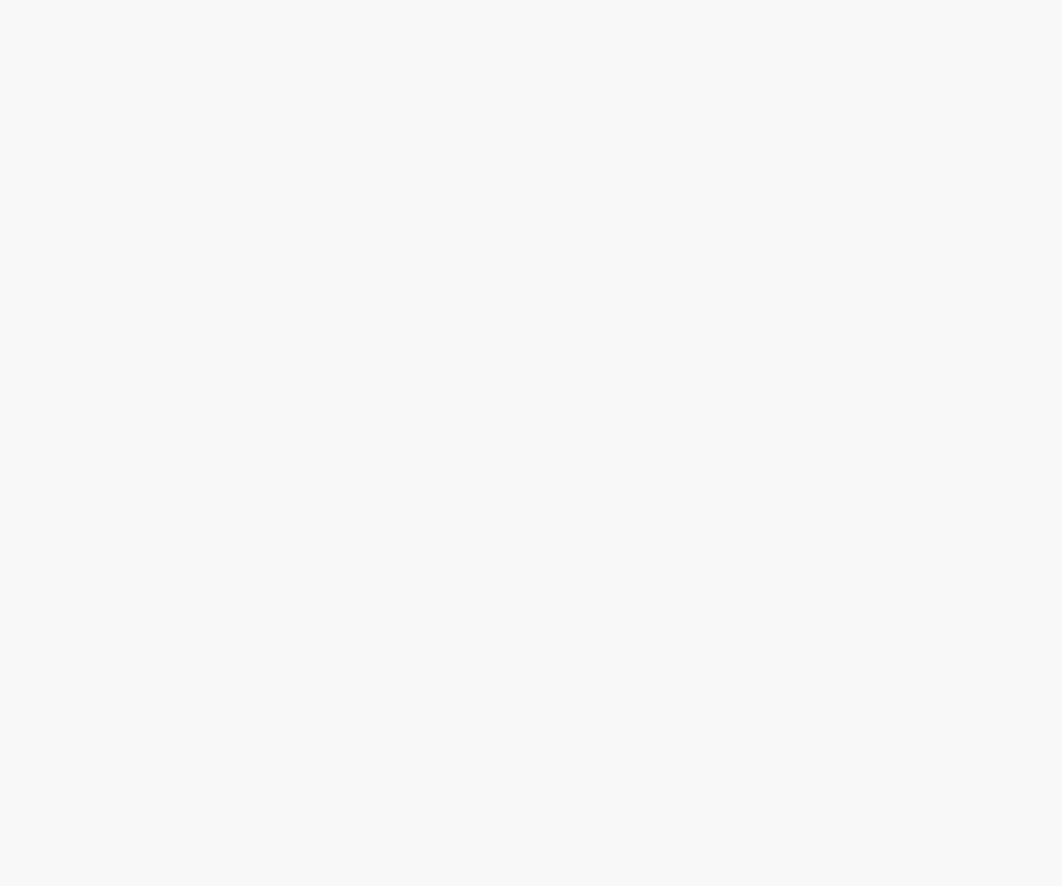
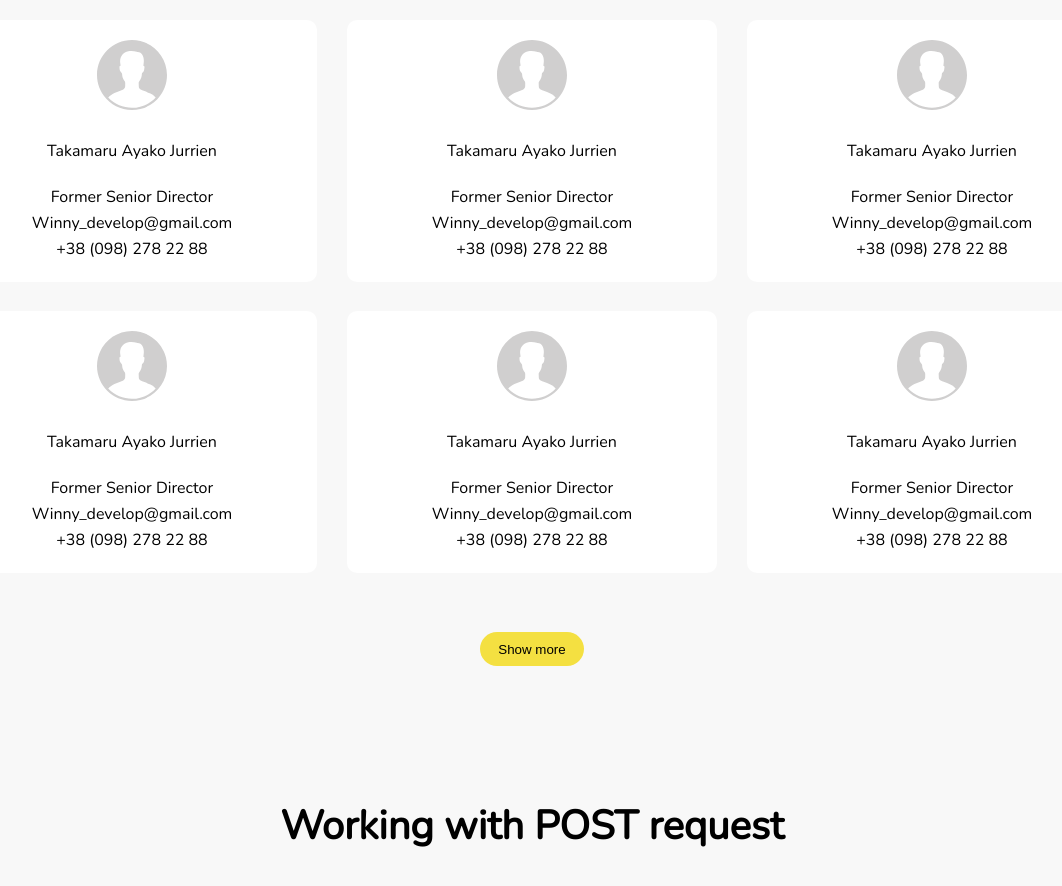
Before and after one commit to artem-2237/abz-agency-test, a Vue app: page / in a window 1280 px wide. Shown: the part 920-1806 px from the top of the page, without its empty margins (108-1170 px from the left). Before the commit the page ends 800 px from the top, so only its background shows below. Built offline with nearby package versions, Linux system fonts and the light colour scheme.

Commit message:
layout sections's with get request done

```diff
--- /dev/null
+++ b/src/components/card/CardItem.vue
@@ -0,0 +1,57 @@
+<template>
+  <div class="card">
+    <div class="card__image">
+      <img src="@/assets/photo-cover.svg" alt="user" width="70" height="70">
+    </div>
+    <div class="card__name">Takamaru Ayako Jurrien</div>
+    <div class="card__info">
+      <span class="card__job">Former Senior Director</span>
+      <span class="card__email">Winny_develop@gmail.com</span>
+      <span class="card__phone">+38 (098) 278 22 88</span>
+    </div>
+  </div>
+</template>
+
+<script>
+export default {
+  name: 'CardItem',
+}
+</script>
+
+<style lang="scss" scoped>
+.card {
+  width: 370px;
+  background: #ffffff;
+  border-radius: 10px;
+  padding: 20px;
+  margin-bottom: 29px;
+  text-align: center;
+  &__image {
+    margin-bottom: 20px;
+  }
+  &__name {
+    margin-bottom: 20px;
+  }
+  &__info {
+    & span {
+      display: block;
+    }
+  }
+}
+@media (max-width: 1200px) {
+  .card {
+    width: 282px;
+  }
+}
+@media (max-width: 1023px) {
+  .card {
+    width: 344px;
+    margin-bottom: 16px;
+  }
+}
+@media (max-width: 767px) {
+  .card {
+    width: 100%;
+  }
+}
+</style>
--- /dev/null
+++ b/src/components/card/CardList.vue
@@ -0,0 +1,24 @@
+<template>
+  <div class="card-list">
+    <card-item v-for="card in 6" />
+  </div>
+</template>
+
+<script>
+import CardItem from '@/components/card/CardItem'
+
+export default {
+  name: 'CardList',
+  components: {
+    CardItem,
+  }
+}
+</script>
+
+<style lang="scss" scoped>
+  .card-list {
+    display: flex;
+    flex-wrap: wrap;
+    justify-content: space-between;
+  }
+</style>
--- a/src/layouts/MainLayout.vue
+++ b/src/layouts/MainLayout.vue
@@ -3,16 +3,18 @@
     <the-header />
   </div>
   <app-banner />
-
+  <home-page />
 </template>
 
 <script>
 import TheHeader from '@/components/TheHeader'
 import AppBanner from '@/components/ui/AppBanner'
+import HomePage from '@/views/HomePage'
 
 export default {
   name: 'MainLayout',
   components: {
+    HomePage,
     TheHeader,
     AppBanner,
   }
--- a/src/scss/main.scss
+++ b/src/scss/main.scss
@@ -28,9 +28,14 @@ body {
   margin: auto;
 }
 
+.section {
+  padding-top: 140px;
+}
+
 h2.title {
   font-size: 40px;
   line-height: 40px;
+  text-align: center;
 }
 
 .btn-group {
--- /dev/null
+++ b/src/views/HomePage.vue
@@ -0,0 +1,47 @@
+<template>
+  <div class="container">
+    <section class="section section-get">
+      <h2 class="title section-get__title">Working with GET request</h2>
+      <card-list />
+      <div class="section-get__btn-wrapper">
+        <app-button text="Show more" />
+      </div>
+    </section>
+    <section class="section section-post">
+      <h2 class="title section-post__title">Working with POST request</h2>
+      <from class="section-post__form">
+
+      </from>
+    </section>
+  </div>
+</template>
+
+<script>
+import CardList from '@/components/card/CardList'
+import AppButton from '@/components/ui/AppButton'
+
+export default {
+  name: 'HomePage',
+  components: {
+    CardList,
+    AppButton,
+  }
+}
+</script>
+
+<style lang="scss" scoped>
+.section-get {
+  &__title {
+    margin-bottom: 50px;
+  }
+  &__btn-wrapper {
+    margin-top: 30px;
+    text-align: center;
+  }
+}
+.section-post {
+  &__title {
+    margin-bottom: 50px;
+  }
+}
+</style>
```
